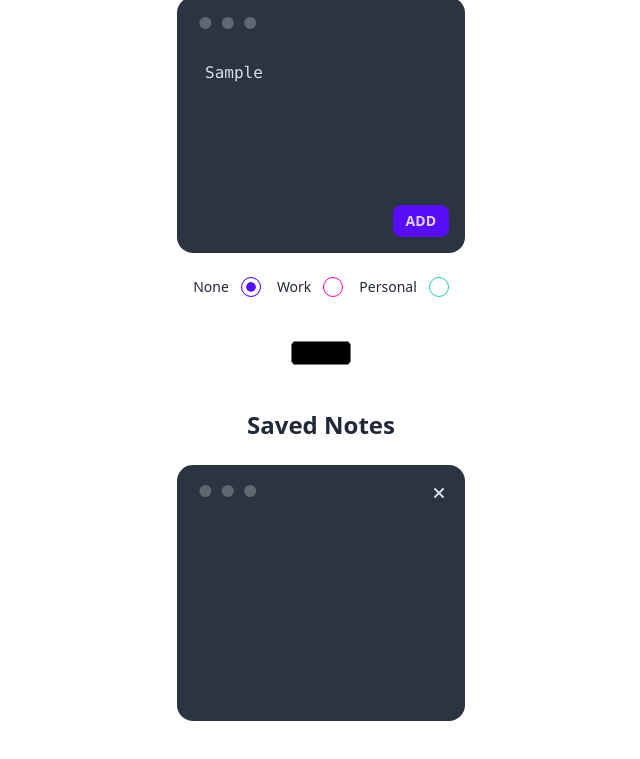
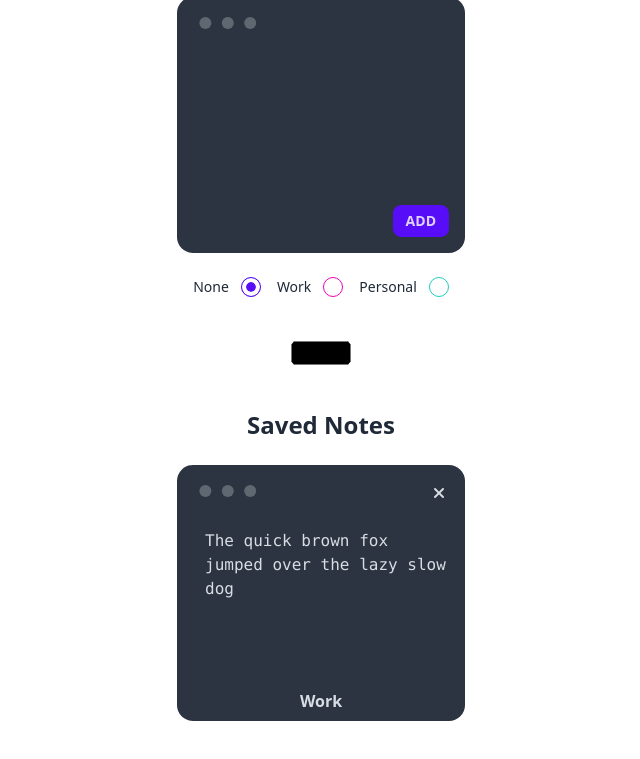
Before and after one commit to nirzon47/vanilla-todo, a website: page index.html in a window 1280 px wide. Both pictures are taken after typing "Sample" into the empty fields and a click on the button "ADD". Shown: the part 71-830 px from the top of the page, without its empty margins (319-959 px from the left). Drawn offline with Linux system fonts and the light colour scheme.

Commit message:
added localStorage support

```diff
--- a/index.html
+++ b/index.html
@@ -42,6 +42,7 @@
 				</div>
 			</section>
 
+			<!-- Category options -->
 			<section
 				class="p-4 flex flex-row gap-x-2 flex-wrap justify-center items-center"
 			>
@@ -54,6 +55,7 @@
 							type="radio"
 							name="category"
 							class="radio radio-primary radio-sm"
+							value=""
 							checked
 						/>
 					</label>
@@ -67,6 +69,7 @@
 							type="radio"
 							name="category"
 							class="radio radio-secondary radio-sm"
+							value="work"
 						/>
 					</label>
 				</div>
@@ -79,11 +82,13 @@
 							type="radio"
 							name="category"
 							class="radio radio-accent radio-sm"
+							value="personal"
 						/>
 					</label>
 				</div>
 			</section>
 
+			<!-- Color picker -->
 			<section class="flex p-4 justify-center items-center">
 				<input
 					type="color"
@@ -94,6 +99,7 @@
 				/>
 			</section>
 
+			<!-- Saved notes section -->
 			<h2 class="text-center font-bold text-2xl py-6">Saved Notes</h2>
 			<section id="saved">
 				<section class="mockup-code w-max mx-auto h-64 mb-4 relative">
@@ -107,7 +113,10 @@
 							cols="10"
 							maxlength="120"
 							disabled
-						></textarea>
+						>
+The quick brown fox jumped over the lazy slow dog</textarea
+						>
+						<p class="font-bold text-center">Work</p>
 					</div>
 				</section>
 			</section>
--- a/script.js
+++ b/script.js
@@ -1,18 +1,46 @@
 // Taking notes either from localStorage or initializing it
-const notes = localStorage.getItem('notes') || []
+const notes = JSON.parse(localStorage.getItem('notes')) || []
 
 // DOM elements
 const addBtn = document.getElementById('add')
 const currText = document.getElementById('current-text')
 const savedNotes = document.getElementById('saved')
+const colorPicker = document.getElementById('color-picker')
+const container = currText.parentElement.parentElement
 
 // Event Listeners
 addBtn.addEventListener('click', () => {
 	addNote()
 })
 
+colorPicker.addEventListener('input', () => {
+	setColor(colorPicker.value)
+})
+
 // Functions
 const addNote = () => {
-	notes.push({ text: currText.value })
-	console.log(notes)
+	if (!currText.value) {
+		return
+	}
+
+	const category = document.querySelector(
+		'input[name="category"]:checked'
+	).value
+
+	notes.push({
+		text: currText.value,
+		bg: container.style.backgroundColor,
+		category: category,
+	})
+	currText.value = ''
+
+	updateLocalStorage()
 }
+
+const updateLocalStorage = () => {
+	localStorage.setItem('notes', JSON.stringify(notes))
+}
+
+const setColor = (color) => {
+	container.style.backgroundColor = color
+}
```
